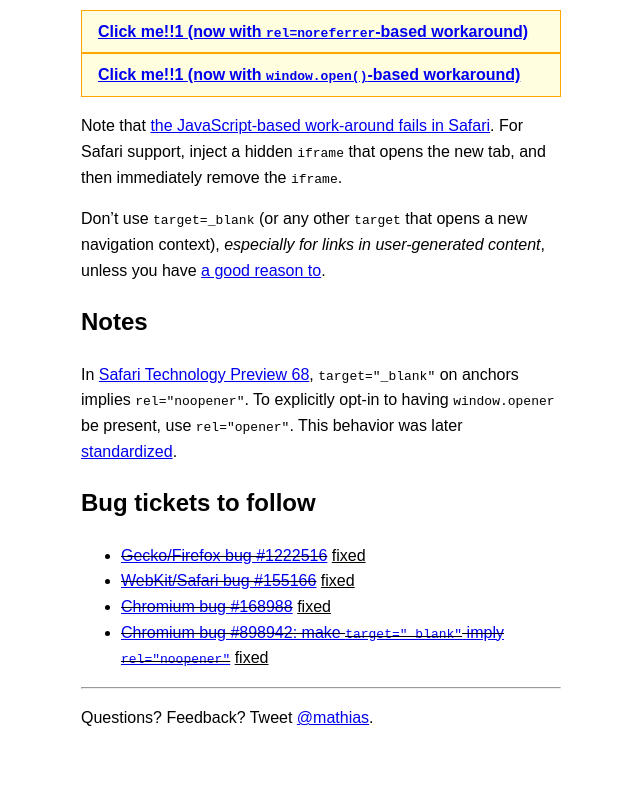
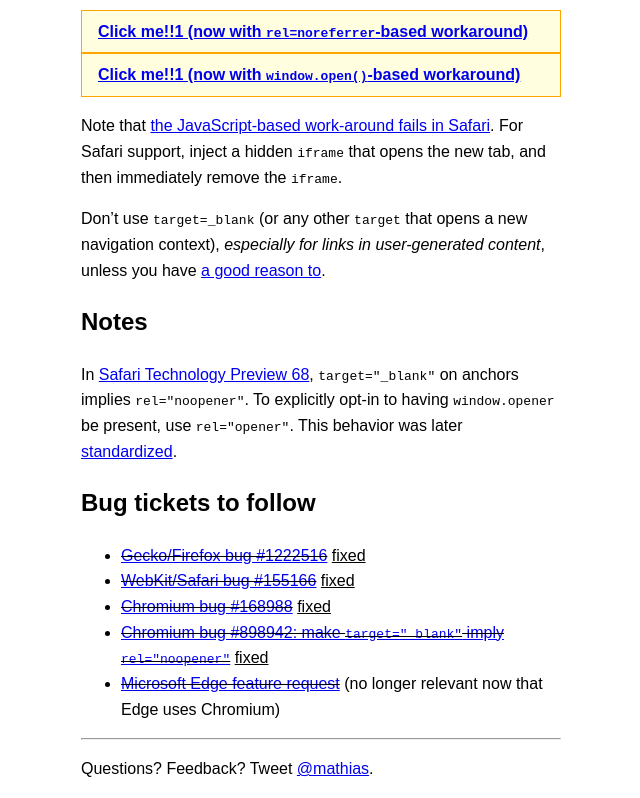
Before and after one commit to mathiasbynens/rel-noopener, a plain HTML site: page index.html in a window 1280 px wide. Shown: the part 1561-2359 px from the top of the page, without its empty margins (319-959 px from the left). Before the commit the page ends 2308 px from the top, so only its background shows below. Drawn offline with Linux system fonts and the light colour scheme.

Commit message:
update link based on feedback

```diff
--- a/index.html
+++ b/index.html
@@ -43,6 +43,7 @@ otherWindow.location = url;</code></pre>
 	<li><del><a href="https://bugs.webkit.org/show_bug.cgi?id=155166">WebKit/Safari bug #155166</a></del> <ins>fixed</ins>
 	<li><del><a href="https://bugs.chromium.org/p/chromium/issues/detail?id=168988">Chromium bug #168988</a></del> <ins>fixed</ins>
 	<li><del><a href="https://bugs.chromium.org/p/chromium/issues/detail?id=898942">Chromium bug #898942: make <code>target="_blank"</code> imply <code>rel="noopener"</code></del></a> <ins>fixed</ins>
+	<li><del><a href="https://web.archive.org/web/20190624214501/https://wpdev.uservoice.com/forums/257854-microsoft-edge-developer/suggestions/12942405-implement-rel-noopener">Microsoft Edge feature request</a></del> (no longer relevant now that Edge uses Chromium)
 </ul>
 <hr>
 <p>Questions? Feedback? Tweet <a href="https://twitter.com/mathias" rel="nofollow">@mathias</a>.
```
